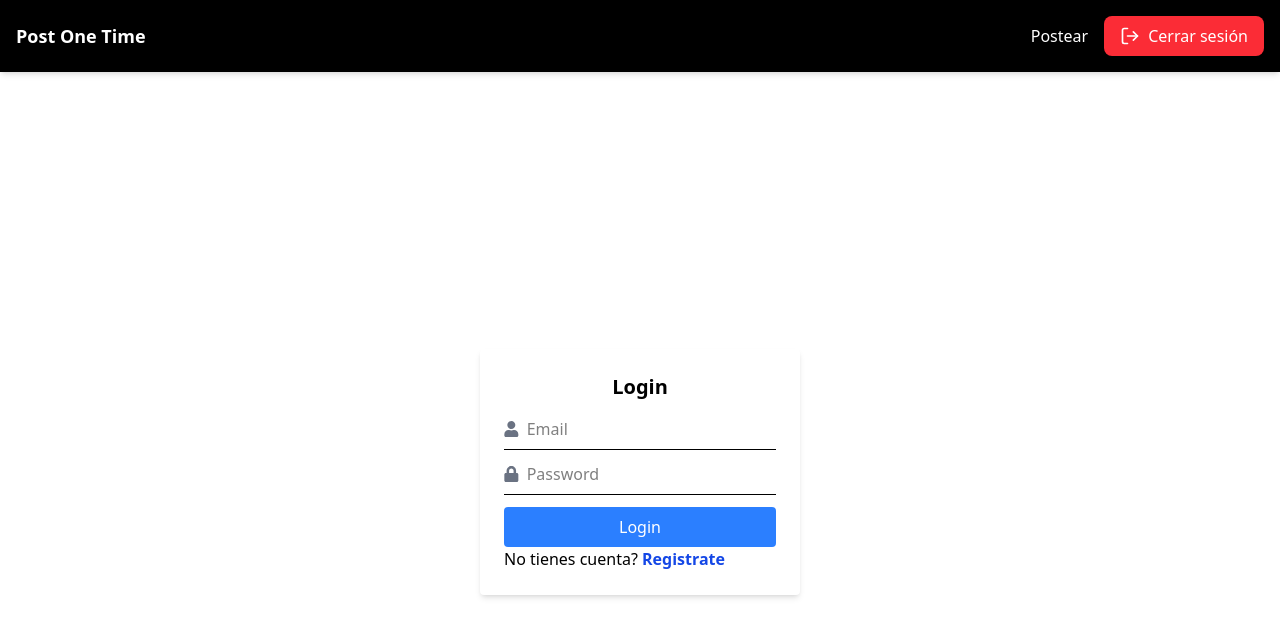
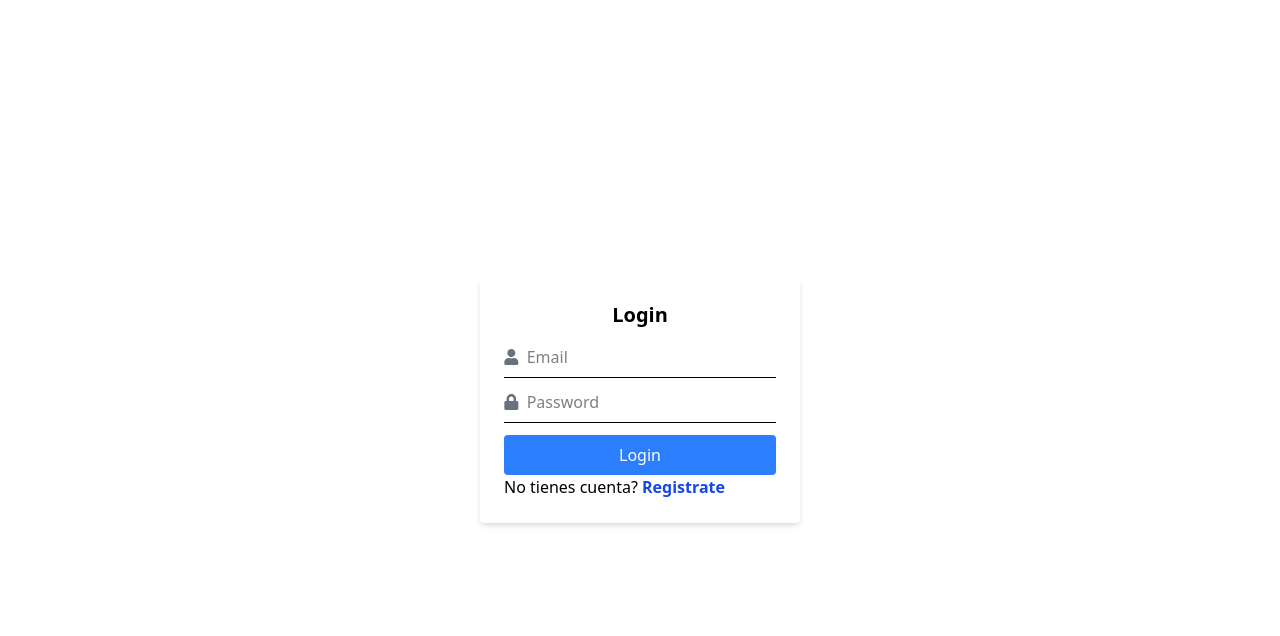
Before and after one commit to jaavispeed/PostOneTime, a React (Vite) app: page /login in a window 1280 px wide. Shown: the top 636 px of the page. Built offline with nearby package versions, Linux system fonts and the light colour scheme.

Commit message:
Navbar no se ve en login y register

```diff
--- a/src/routes/AppRouter.jsx
+++ b/src/routes/AppRouter.jsx
@@ -1,4 +1,4 @@
-import { Routes, Route, Navigate } from "react-router";
+import { Routes, Route, Navigate, useLocation } from "react-router";
 import Login from "../components/login/Login.jsx";
 import Register from "../components/register/Register.jsx";
 import Home from "../components/home/Home.jsx";
@@ -6,9 +6,14 @@ import Navbar from "../components/navbar/Navbar.jsx";
 import Post from "../components/post/Post.jsx";
 
 const AppRouter = () => {
+
+    const location = useLocation();
+    const noNavbarRoutes = ["/login", "/register"];
+
     return (
         <>
-        <Navbar />
+            {!noNavbarRoutes.includes(location.pathname) && <Navbar />}
+
             <Routes>
                 <Route path="/" element={<Navigate to="/login" />} />
                 <Route path="login" element={<Login />} />
```
